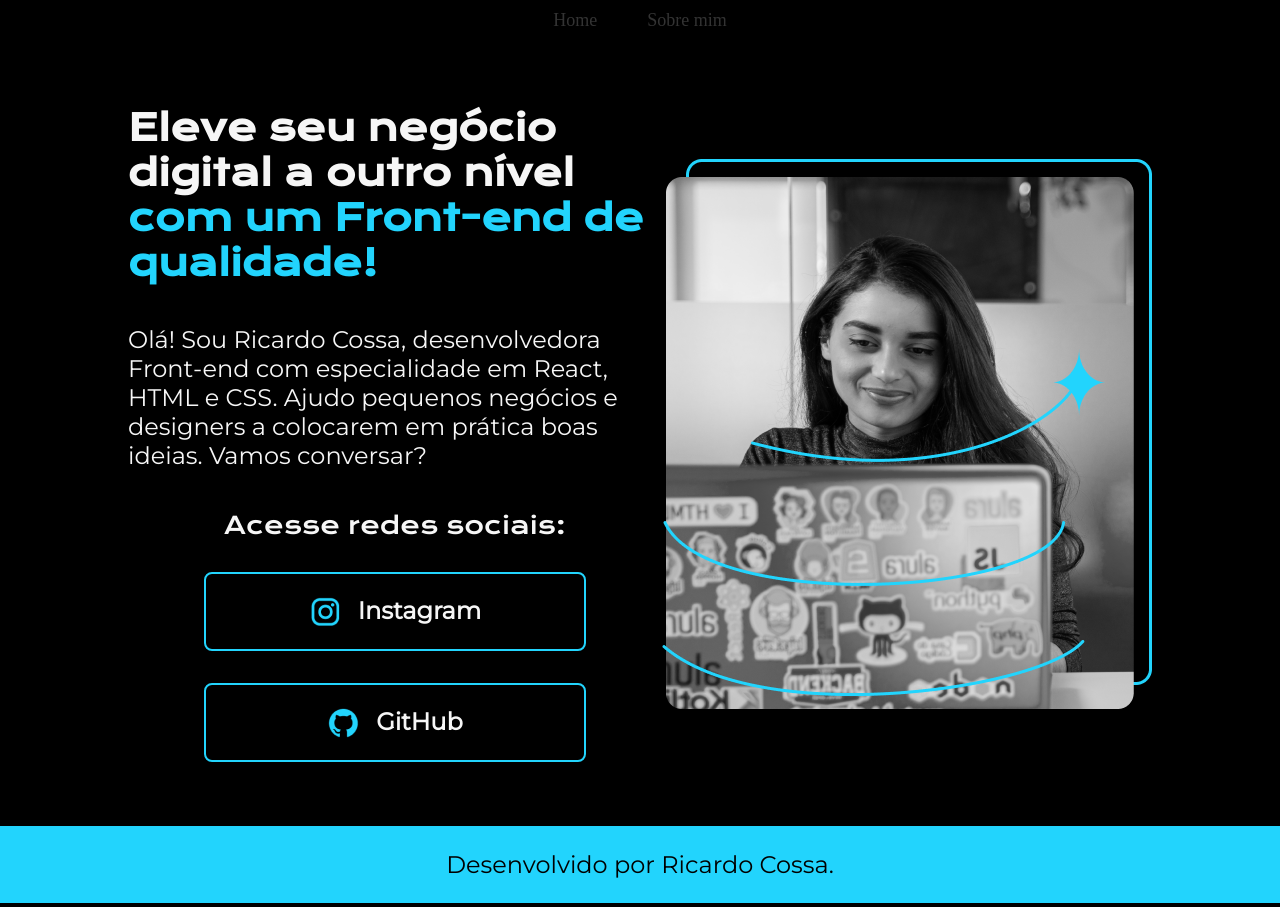
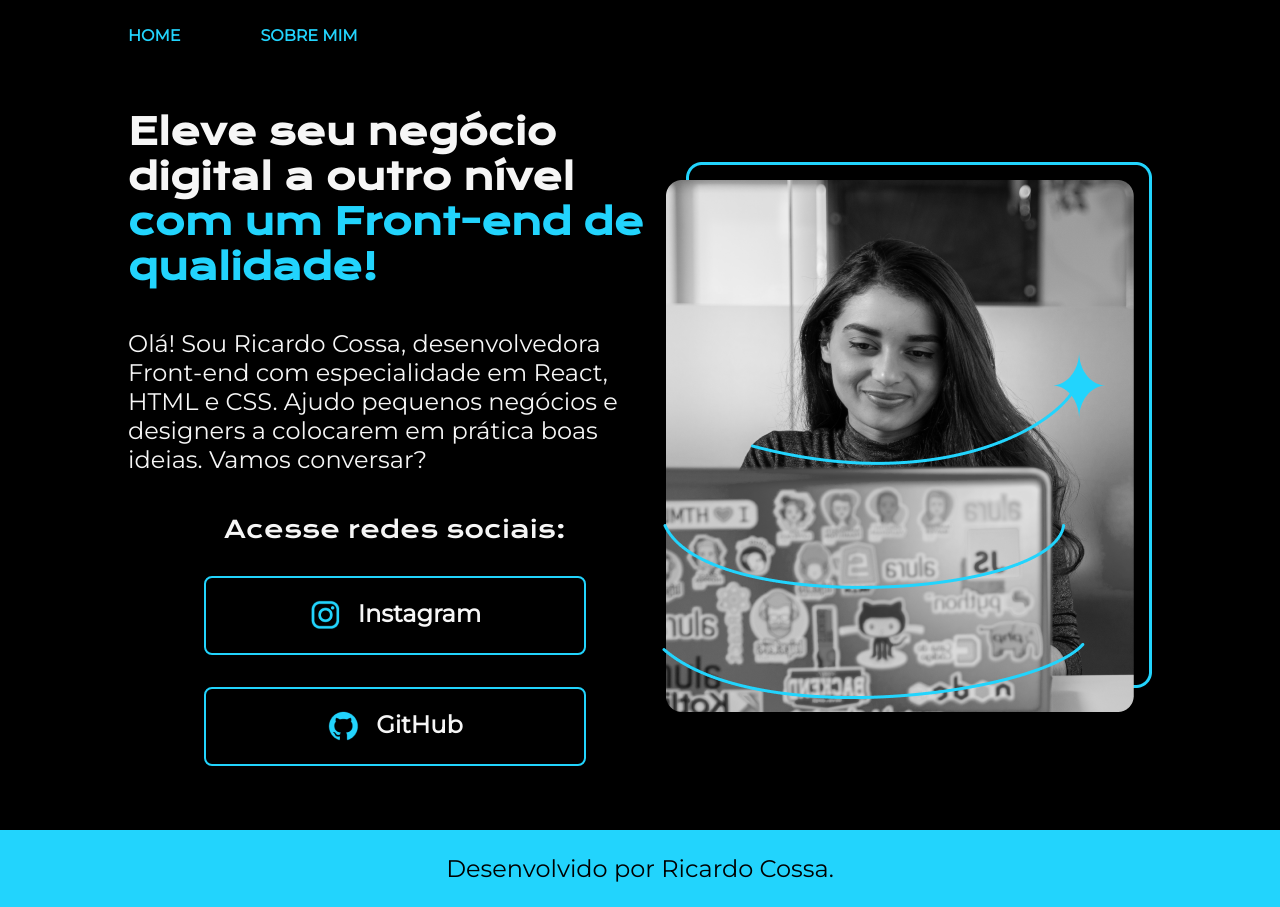
Before and after one commit to RicardoCCossa/Portfolio, a plain HTML site: page index.html in a window 1280 px wide. Drawn offline with nearby package versions, Linux system fonts and the light colour scheme.

Commit message:
fim do cabecalho

```diff
--- a/css/style.css
+++ b/css/style.css
@@ -1,6 +1,23 @@
 *{
     margin: 0;
     padding: 0;
+}
+
+.cabecalho {
+    padding: 2% 0% 0% 10%;
+}
+
+.cabecalho__menu {
+    display: flex;
+    gap: 80px;
+}
+
+.cabecalho__menu__link {
+    font-family: "Montserrat", sans-serif;
+    font-weight: 600;
+    color: #22D4FD;
+    text-decoration: none;
+    text-transform: uppercase;
 }
 
 body{
@@ -10,23 +27,9 @@ body{
     color: #F6F6F6;
 }
 
-.cabecalho__menu__link {
-    font-size: 18px;
-    color: #333;
-    margin: 0 10px;
-    padding: 10px 15px;
-    text-decoration: none;
-}
 
-.cabecalho__menu__link:hover {
-    color: #007bff;
-}
 
-.cabecalho__menu {
-    display: flex;
-    justify-content: center;
-    align-items: center;
-}
+
 .titulo-destaque{
     color: #22D4FD;
 }
```
